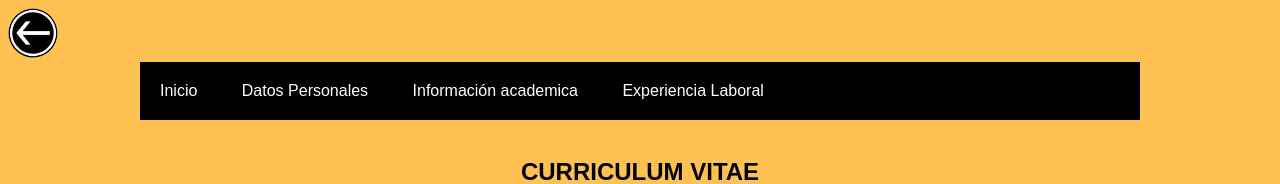
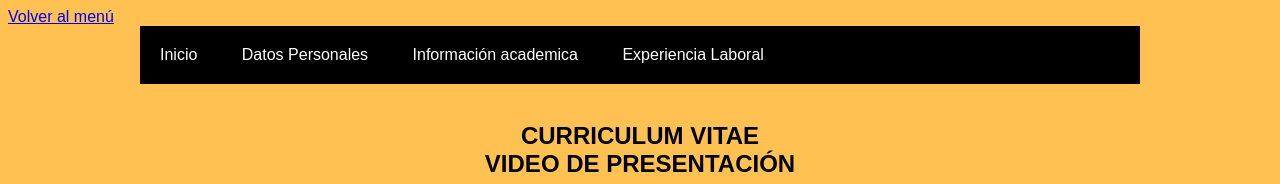
Before and after one commit to IsraelMontiel/CurriculumVitaeMontielDominguezIsraelDeJesus, a plain HTML site: page index.html in a window 1280 px wide. Shown: the top 184 px of the page. Drawn offline with Linux system fonts and the light colour scheme.

Commit message:
Update index.html

```diff
--- a/index.html
+++ b/index.html
@@ -7,7 +7,7 @@
 	<title>Curriculum Vitae</title>
 </head>
 <body>
-	<a href="https://israelmontiel.github.io/IndiceIsraelMontiel/"><img src="button.png" height="50px" width="50px" title="Volver al inicio"></a>
+	<a href="https://israelmontiel.github.io/IndiceIsraelMontiel/">Volver al menú</a>
 	<ul class="menu">
 	<li><a href="index.html">Inicio</a></li>
 	<li><a href="personales.html">Datos Personales</a></li>
```
